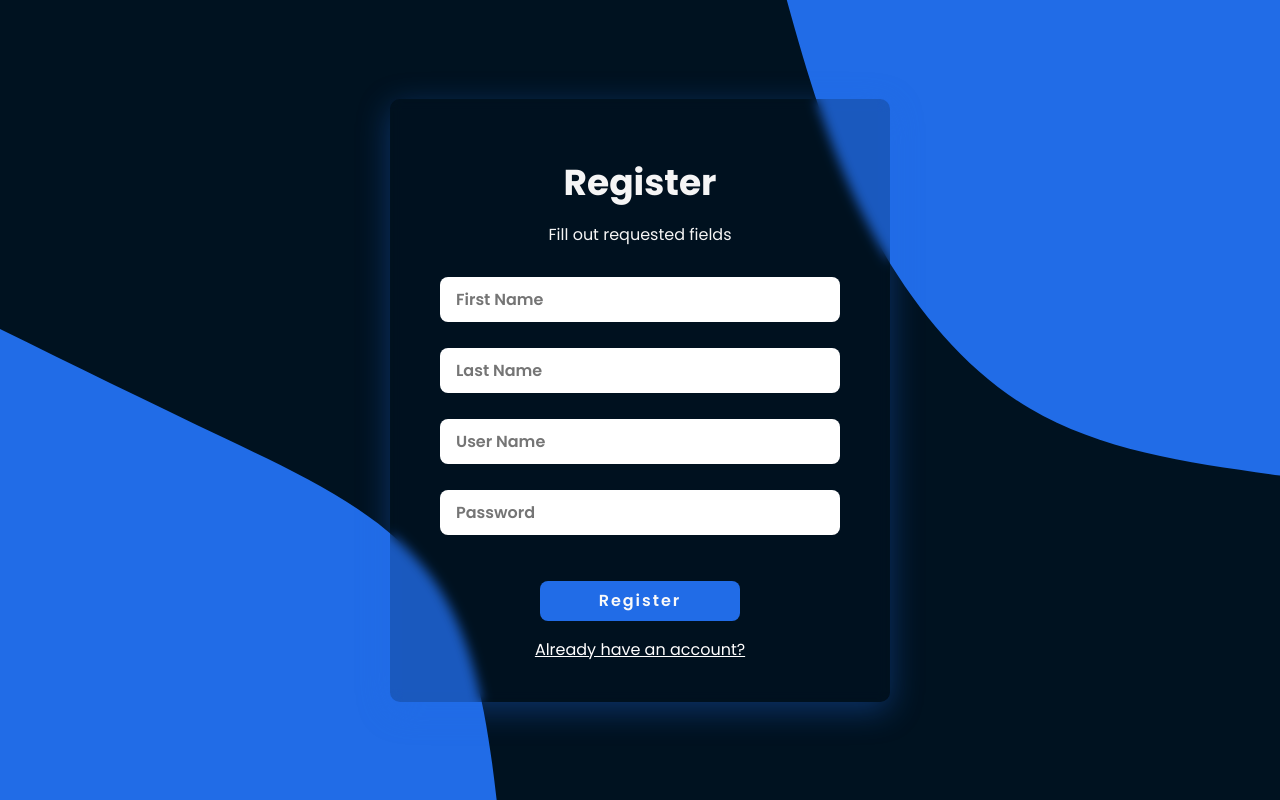
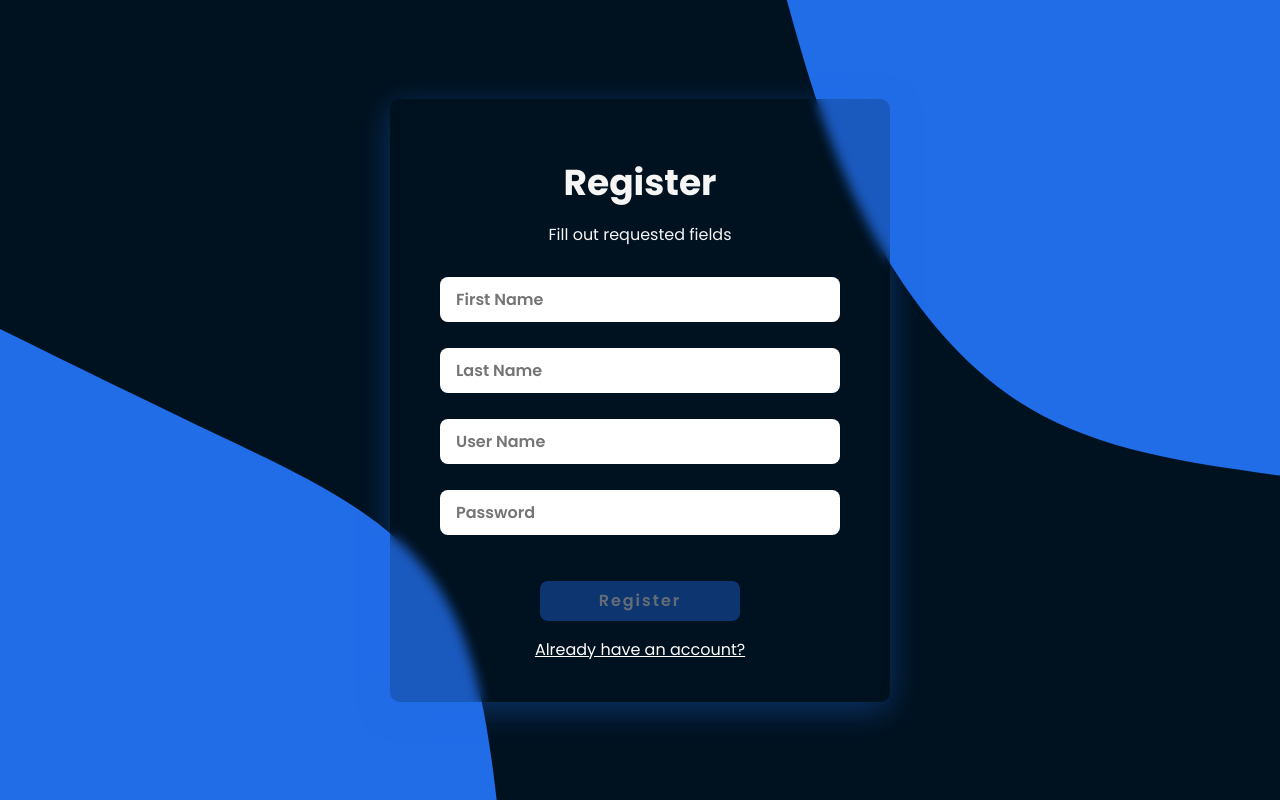
Before and after one commit to NikolaD93/React_Posts_App, a React (Vite) app in the folder client/: page / in a window 1280 px wide. Built offline with nearby package versions, Linux system fonts and the light colour scheme.

Commit message:
added disabled btn

```diff
--- a/client/src/common/button.scss
+++ b/client/src/common/button.scss
@@ -18,4 +18,8 @@ button{
         background: white;
         color: #216ce7;
     }
+    &:disabled{
+        opacity: .4;
+        cursor: not-allowed;
+    }
 }
```
